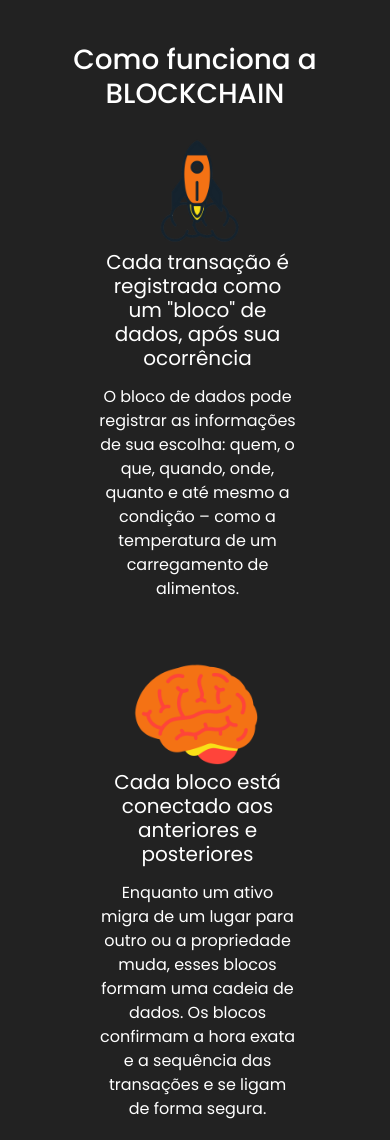
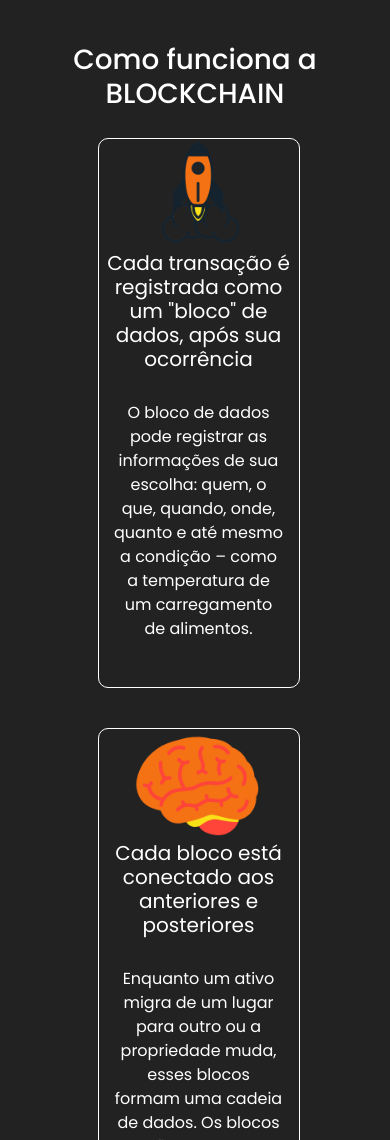
Before and after one commit to VeronicaBertozzi/Desafio-CriptoDev-Grupo01-LandingPage, a plain HTML site: page pag_sobre.html in a window 390 px wide. Shown: the part 1120-2260 px from the top of the page. Drawn offline with nearby package versions, Linux system fonts and the light colour scheme.

Commit message:
Alterando layout d da pag sobre

```diff
--- a/css/pag_contato.css
+++ b/css/pag_contato.css
@@ -8,7 +8,7 @@
 @media (max-width: 999px) {
   .form-sec{
     width: 90%;
-    height: 60%;
+    height: 100%;
     justify-content: center;
     align-items: center;
     margin: 0 auto;
@@ -23,6 +23,8 @@
   margin: 30px auto;
   box-shadow: 0 2px 5px rgba(0, 0, 0, 0.3);
   width: 400px;
+  height: 80%;
+
   max-width: 100%;
   overflow: hidden;
 }
@@ -61,8 +63,8 @@
 }
 
 .form-controls small {
-  position: absolute;
   bottom: 0;
+  padding: 15px;
   left: 0;
   visibility: hidden;
 }
--- a/css/pag_sobre.css
+++ b/css/pag_sobre.css
@@ -88,6 +88,13 @@ body {
 .teams-col{
   flex-basis: 25%;
   text-align: center;
+  border: 1px solid white;
+  border-radius: 10px;
+  height: 550px;
+}
+
+.teams-col p {
+  padding: 15px;
 }
 
 .teams-col img{
@@ -135,7 +142,7 @@ body {
   padding: 15px;
 }
 
-@media screen and (max-width: 771px){
+@media screen and (max-width: 999px){
   #header{
       background: none;
   }
@@ -232,4 +239,12 @@ body {
   .line{
     width: 70vw;
   }
+
+  .teams-col{
+    flex-basis: 25%;
+    text-align: center;
+    border: 1px solid white;
+    border-radius: 10px;
+    height: 550px;
+  }
 }
```
